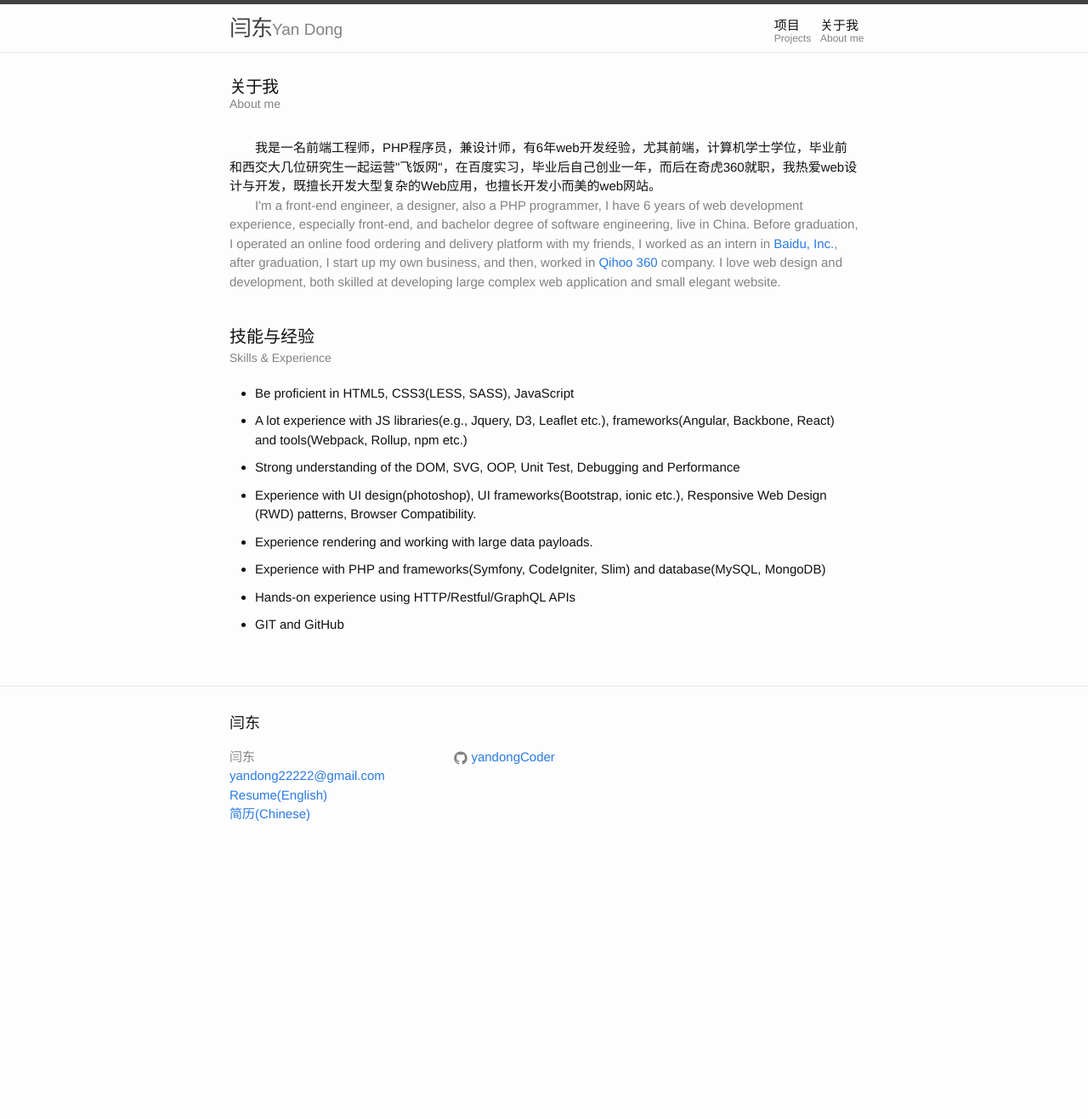
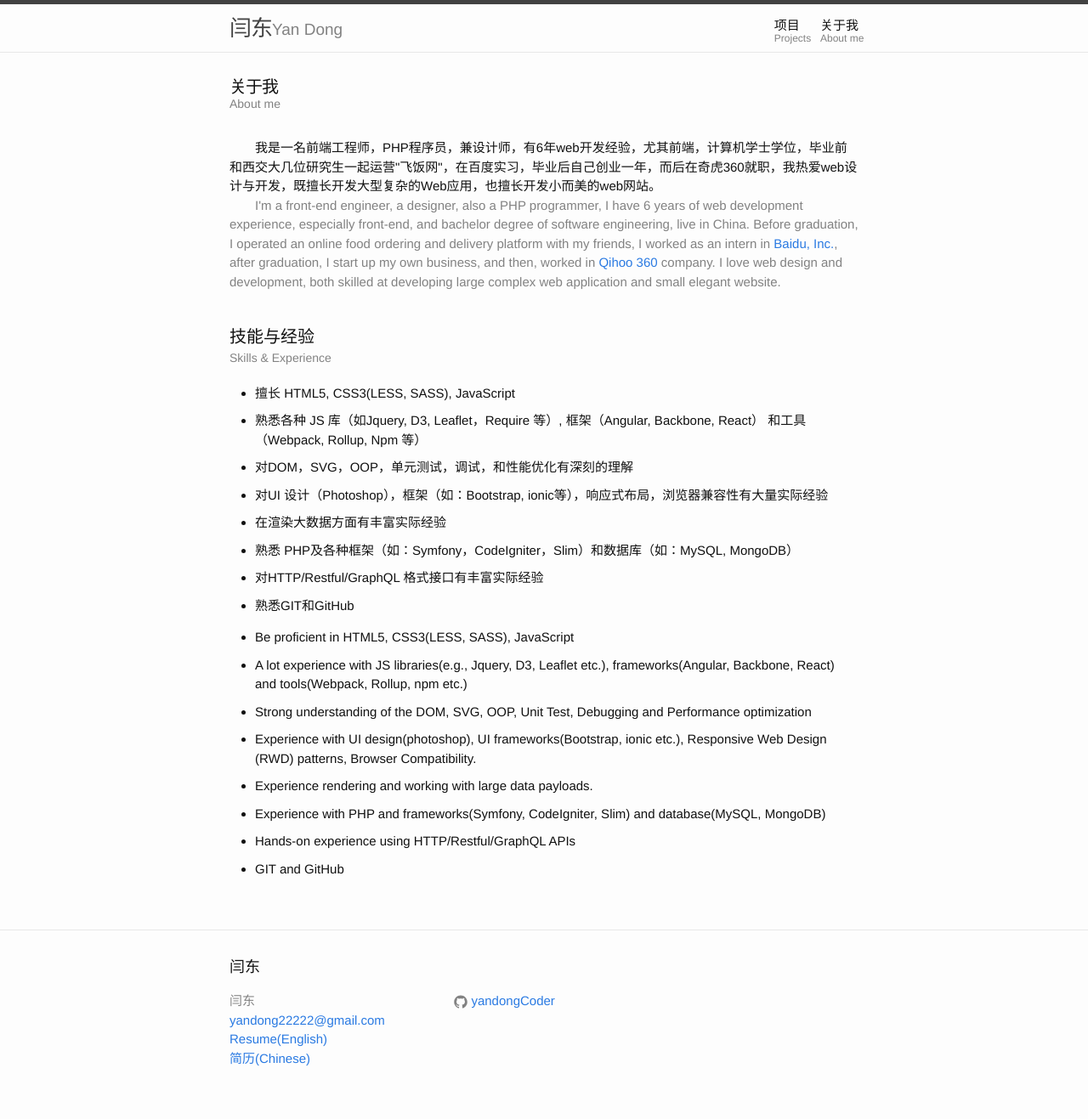
Before and after one commit to yandongCoder/yandongCoder.github.io, a Jekyll site: the page built from about.html, in a window 1280 px wide. Shown: the whole page at 85% size. Built offline with Jekyll 4.4.1, drawn with Linux system fonts in a browser that asks for light colours; before the commit the page ends 1030 px from its top, so only the background shows below that.

Commit message:
update about.

```diff
--- a/about.html
+++ b/about.html
@@ -19,9 +19,19 @@
 <h1 class="grey font14 page-heading-english">Skills & Experience</h1>
 
 <ul class="skills">
+    <li>擅长 HTML5, CSS3(LESS, SASS), JavaScript</li>
+    <li>熟悉各种 JS 库（如Jquery, D3, Leaflet，Require 等）, 框架（Angular, Backbone, React） 和工具（Webpack, Rollup, Npm 等）</li>
+    <li>对DOM，SVG，OOP，单元测试，调试，和性能优化有深刻的理解</li>
+    <li>对UI 设计（Photoshop），框架（如：Bootstrap, ionic等），响应式布局，浏览器兼容性有大量实际经验</li>
+    <li>在渲染大数据方面有丰富实际经验</li>
+    <li>熟悉 PHP及各种框架（如：Symfony，CodeIgniter，Slim）和数据库（如：MySQL, MongoDB）</li>
+    <li>对HTTP/Restful/GraphQL 格式接口有丰富实际经验</li>
+    <li>熟悉GIT和GitHub</li>
+</ul>
+<ul class="skills">
     <li>Be proficient in HTML5, CSS3(LESS, SASS), JavaScript</li>
     <li>A lot experience with JS libraries(e.g., Jquery, D3, Leaflet etc.), frameworks(Angular, Backbone, React) and tools(Webpack, Rollup, npm etc.)</li>
-    <li>Strong understanding of the DOM, SVG, OOP, Unit Test, Debugging and Performance</li>
+    <li>Strong understanding of the DOM, SVG, OOP, Unit Test, Debugging and Performance optimization</li>
     <li>Experience with UI design(photoshop), UI frameworks(Bootstrap, ionic etc.), Responsive Web Design (RWD) patterns, Browser Compatibility.</li>
     <li>Experience rendering and working with large data payloads.</li>
     <li>Experience with PHP and frameworks(Symfony, CodeIgniter, Slim) and database(MySQL, MongoDB)</li>
```
